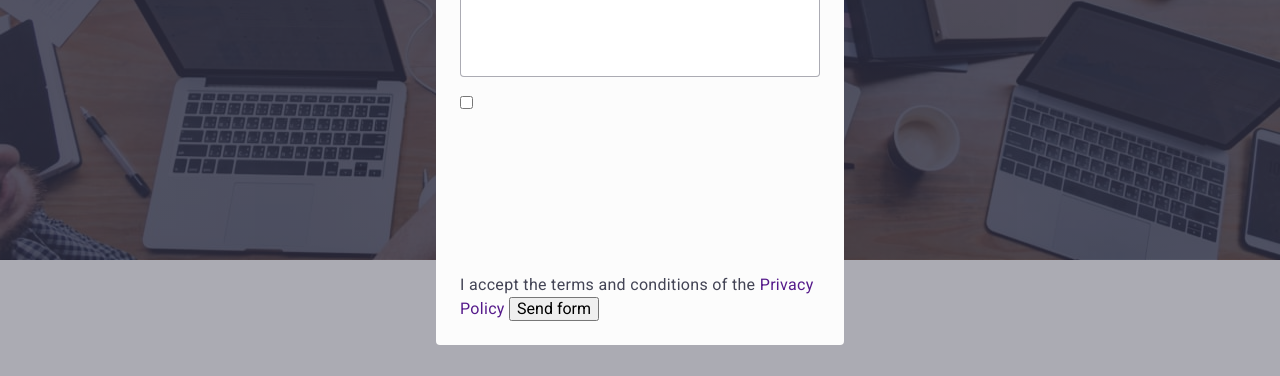
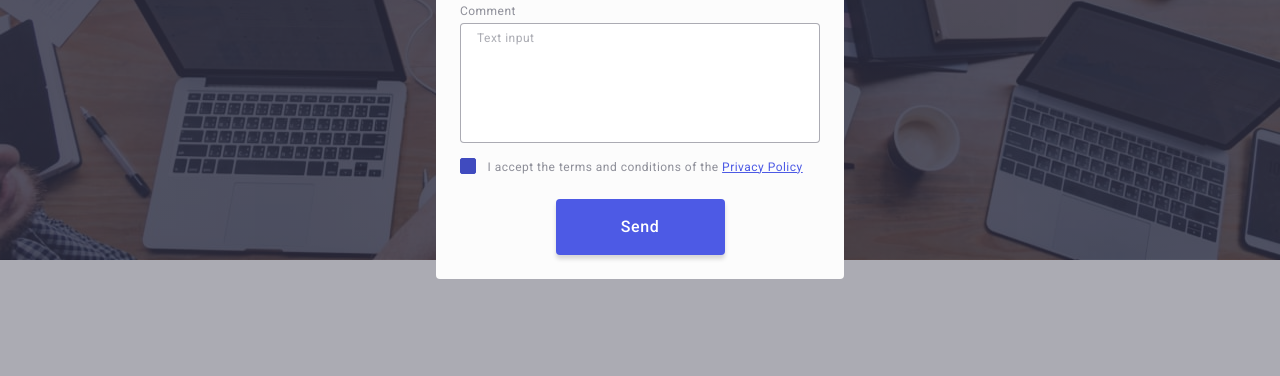
Before and after one commit to ArtemSeredenko/goit-markup-hw-05, a plain HTML site: page index.html in a window 1280 px wide. Shown: the part 413-789 px from the top of the page. Drawn offline with nearby package versions, Linux system fonts and the light colour scheme; a web font is replaced by a local one.

Commit message:
finish-form

```diff
--- a/css/styles.css
+++ b/css/styles.css
@@ -207,7 +207,8 @@ fieldset {
   line-height: 1.07;
 }
 
-.hero-button {
+.hero-button,
+.form-btn {
   display: block;
   min-width: 169px;
   height: 56px;
@@ -229,7 +230,9 @@ fieldset {
 }
 
 .hero-button:hover,
-.hero-button:focus {
+.hero-button:focus,
+.form-btn:hover,
+.form-btn:focus {
   background-color: #404bbf;
 }
 
@@ -667,4 +670,58 @@ fieldset {
   fill: #4d5ae5;
 }
 
+/* Custom chekbox */
+
+.form-agreement {
+  display: block;
+  margin-bottom: 24px;
+
+  color: #8e8f99;
+
+  font-size: 12px;
+  font-weight: 400;
+  line-height: 1.16;
+  letter-spacing: 0.04em;
+  user-select: none;
+}
+.checkbox {
+}
+.form-agreement-checkbox {
+  display: inline-flex;
+  align-items: center;
+  justify-content: center;
+  width: 16px;
+  height: 16px;
+  border: 1px solid rgba(46, 47, 66, 0.4);
+  border-radius: 2px;
+  cursor: pointer;
+  margin-right: 8px;
+
+  transition: border-color 300ms ease, background-color 300ms ease;
+}
+.form-agreement-icon {
+  opacity: 0;
+  fill: #fff;
+  transform: scale(0.3);
+  transition: opacity 300ms ease 150ms, trabsform 300ms ease 150ms;
+}
+.form-agreement-link {
+  color: #4d5ae5;
+  text-decoration-line: underline;
+}
+
+.checkbox:checked + .form-agreement-checkbox {
+  background-color: #404bbf;
+  border-color: #404bbf;
+}
+
+.checkbox:checked + .form-agreement-checkbox > .form-agreement-icon {
+  opacity: 1;
+  transform: scale(1);
+}
+
+.form-btn {
+  color: #ffffff;
+}
+
 /* #endregion */
--- a/index.html
+++ b/index.html
@@ -546,17 +546,23 @@
             </div>
           </div>
           <label class="form-agreement">
-            <input class="checkbox" type="checkbox" name="" id="" />
+            <input
+              class="checkbox visually-hidden"
+              type="checkbox"
+              name="usr_areement"
+              value="false"
+              checked
+            />
             <span class="form-agreement-checkbox">
-              <svg class="form-agreement-icon" width="" height="">
-                <use href=""></use>
+              <svg class="form-agreement-icon" width="10" height="10">
+                <use href="./images/icons.svg#icon-galka"></use>
               </svg>
             </span>
             I accept the terms and conditions of the
             <a class="form-agreement-link" href="">Privacy Policy</a>
           </label>
 
-          <button type="submit">Send form</button>
+          <button type="submit" class="form-btn">Send</button>
         </form>
       </div>
     </div>
```
